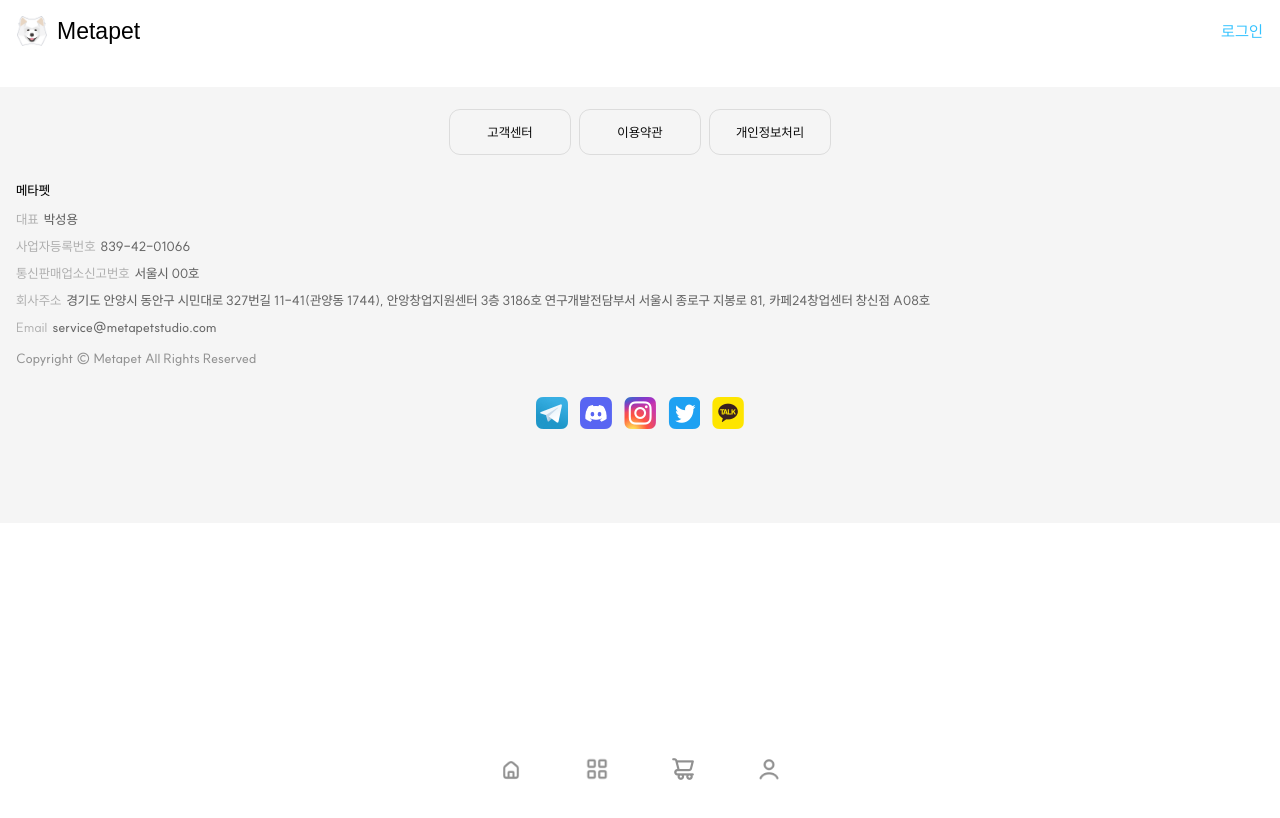
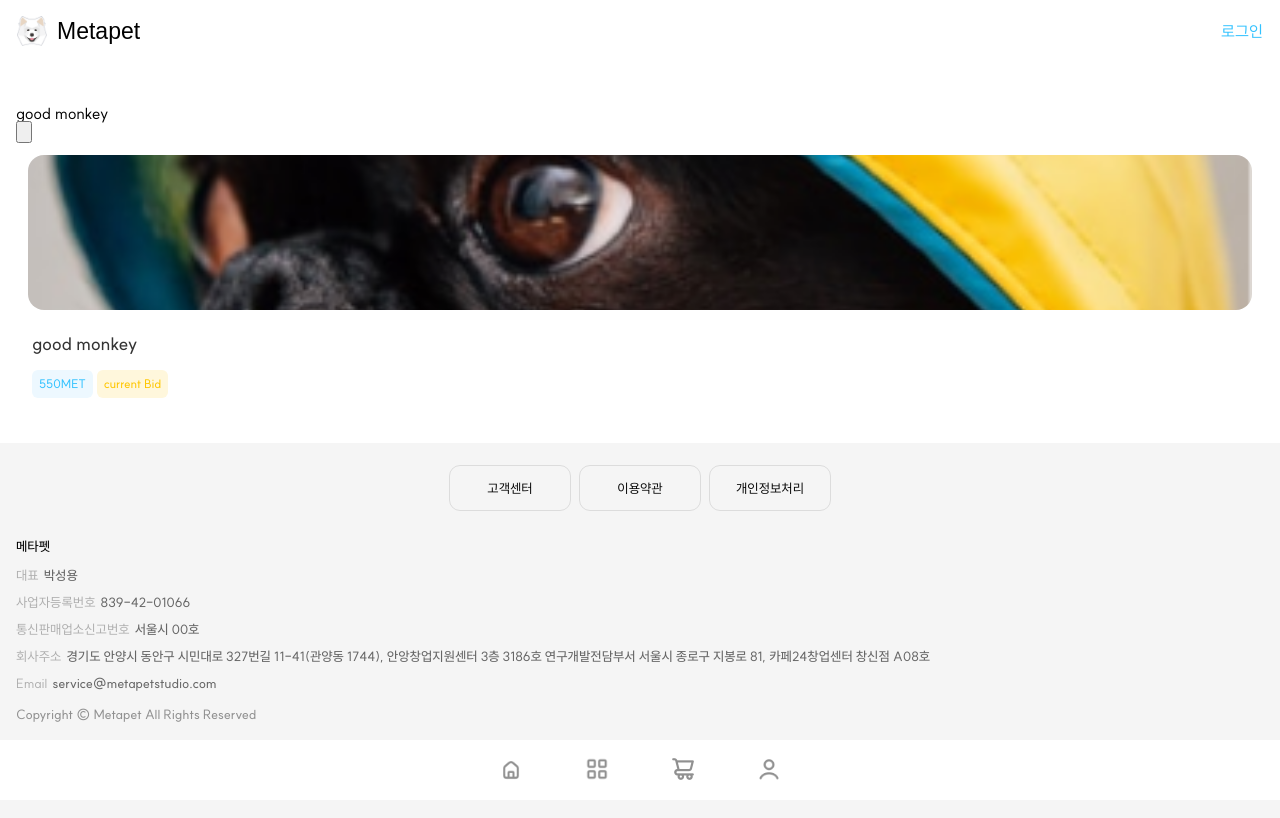
Before and after one commit to KimDongSin/metaPetShop, a React (Create React App) app: page /detail in a window 1280 px wide. Shown: the top 818 px of the page. Built offline with nearby package versions, Linux system fonts and the light colour scheme; the HTML template or start-up script is replaced by a standard one.

Commit message:
detail 페이지 연결

```diff
--- a/src/common/routers/index.js
+++ b/src/common/routers/index.js
@@ -2,6 +2,7 @@ import { Suspense } from "react";
 import { Route, Routes } from "react-router";
 import Home from "../../pages/home/home";
 import Login from "../../pages/login/Login";
+import Detail from "../../pages/detail/detail";
 
 const MainRouter = () => {
     return(
@@ -9,6 +10,7 @@ const MainRouter = () => {
             <Routes>
                 <Route path="/" element={<Home />} />
                 <Route path="/login" element={<Login />} />
+                <Route path="/detail" element={<Detail />} />
             </Routes>
         </Suspense>
     );
--- /dev/null
+++ b/src/components/thumnail/thumnail.js
@@ -0,0 +1,57 @@
+import styled from "styled-components";
+import { Swiper, SwiperSlide } from 'swiper/react';
+import sampleImg from '../../assets/images/common/dog_sample3.png';
+import 'swiper/css';
+import Tag from "../../pages/home/ui/tag";
+
+const Wrapper = styled.div`
+
+`;
+
+const ItemImg = styled.div`
+    padding: 12px 12px 0;
+
+    & > img {
+        object-fit: cover;
+        width: 100%;
+        height: 155px;
+        border-radius: 16px;
+    }
+`;
+
+const ItemInfo = styled.div`
+    padding: 20px 16px 22px;
+    display: flex;
+    justify-content: space-between;
+    align-items: center;
+`;
+
+const ItemTitle = styled.div`
+
+    & > span {
+        font-size: 18px;
+        font-weight: 500;
+        line-height: 23px;
+        color: #333333;
+    }
+`;
+
+function ItemThumbnail() {
+
+    return (
+        <Wrapper>
+            <ItemImg>
+                <img src={sampleImg} />
+            </ItemImg>
+
+            <ItemInfo>
+                <ItemTitle>
+                    <span>good monkey</span>
+                    <Tag />
+                </ItemTitle>
+            </ItemInfo>
+        </Wrapper>
+    )
+}
+
+export default ItemThumbnail;
--- /dev/null
+++ b/src/pages/detail/detail.js
@@ -0,0 +1,60 @@
+import styled from "styled-components";
+// import sampleImg from '../../../assets/images/common/dog_sample3.png';
+import ItemThumbnail from "../../components/thumnail/thumnail";
+
+const Wrapper = styled.div`
+    padding: 18px 16px;
+
+`;
+
+const User = styled.div`
+
+`;
+
+const UserInfo = styled.div`
+
+`;
+
+const Share = styled.div`
+
+`;
+
+const ItemDetail = styled.div`
+
+`;
+
+function Detail() {
+    return (
+        <Wrapper>
+            <User>
+                <UserInfo>
+                    <img />
+                    <span>good monkey</span>
+                </UserInfo>
+                <Share>
+                    <button><img /></button>
+                </Share>
+            </User>
+
+            <ItemDetail>
+
+                <ItemThumbnail></ItemThumbnail>
+                {/* <ItemImg>
+                    <img src={sampleImg} />
+                </ItemImg>
+
+                <ItemInfo>
+                    <ItemTitle>
+                        <span>TITLE 123</span>
+                        <Tag />
+                        <p>
+                            good monkeygood monkeygood monkeygood monkeygood monkey
+                        </p>
+                    </ItemTitle>
+                </ItemInfo> */}
+            </ItemDetail>
+        </Wrapper>
+    )
+}
+
+export default Detail;
--- a/src/pages/home/ui/newswipe.js
+++ b/src/pages/home/ui/newswipe.js
@@ -4,6 +4,7 @@ import sampleImg from '../../../assets/images/common/dog_sample3.png';
 import 'swiper/css';
 import { Link } from "react-router-dom";
 import Tag from "./tag";
+import ItemThumbnail from "../../../components/thumnail/thumnail";
 
 const SwiperWrap = styled(Swiper)`
         overflow: visible;
@@ -66,16 +67,7 @@ function NewSwipe() {
         >
             <SlideItem>
                 <Link to="/a">
-                    <ItemImg>
-                        <img src={sampleImg} />
-                    </ItemImg>
-
-                    <ItemInfo>
-                        <ItemTitle>
-                            <span>good monkey</span>
-                            <Tag />
-                        </ItemTitle>
-                    </ItemInfo>
+                    <ItemThumbnail />
                 </Link>
 
             </SlideItem>
```
Also changed, not shown: src/pages/detail/index.js (deleted).
